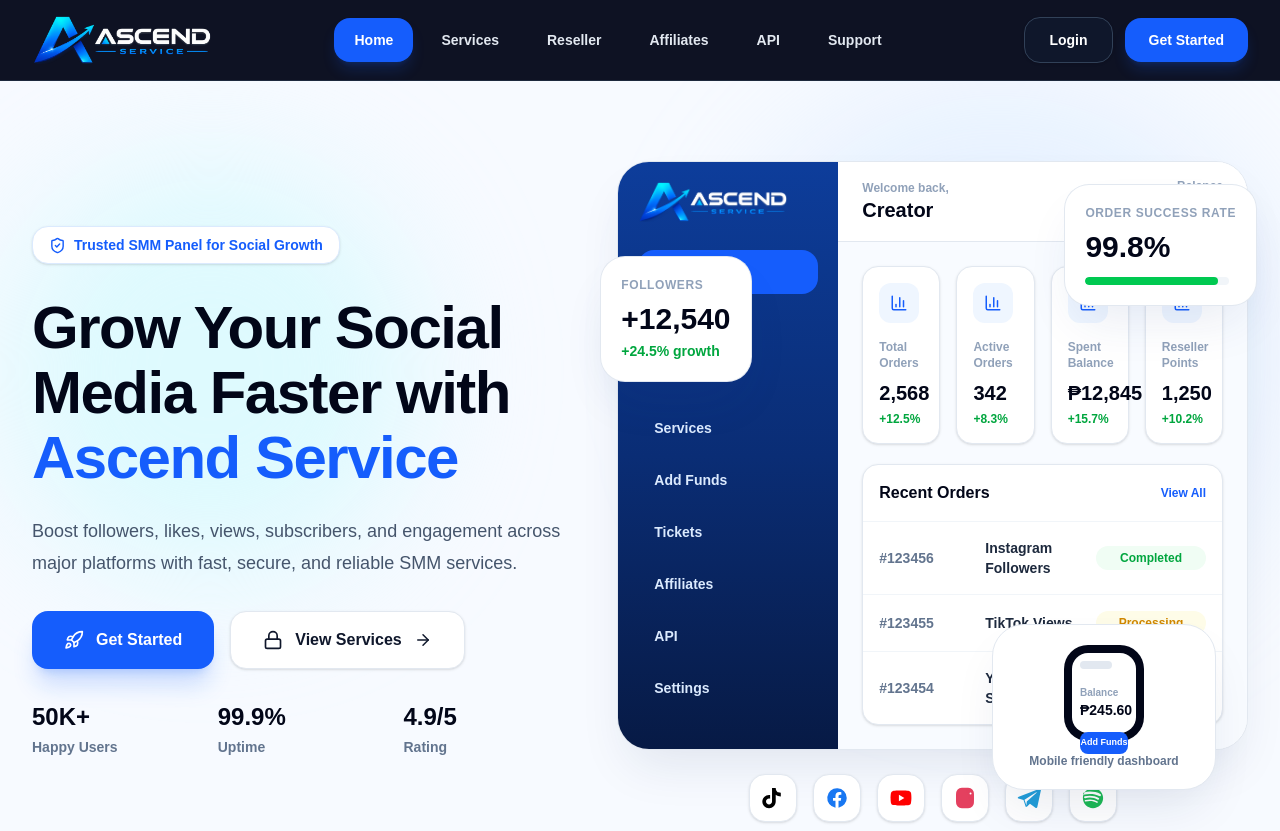
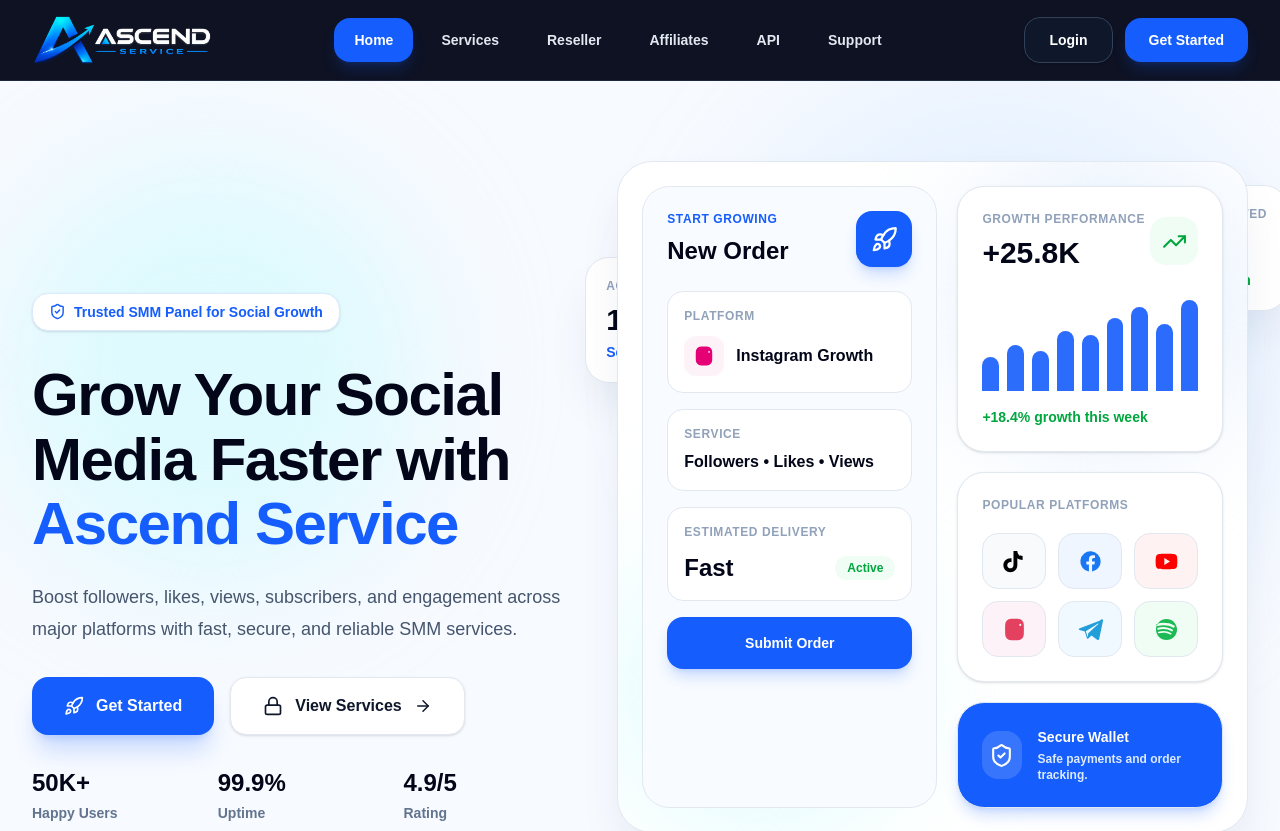
Before and after one commit to Kutcharaaa/SMM-Website1, a Next.js app: page / in a window 1280 px wide. Shown: the top 831 px of the page. Built offline with nearby package versions, Linux system fonts and the light colour scheme.

Commit message:
Use real platform icons on landing page3

```diff
--- a/app/page.tsx
+++ b/app/page.tsx
@@ -224,156 +224,176 @@ export default function HomePage() {
           </div>
 
           <div className="relative z-10">
-            <div className="relative mx-auto max-w-[720px]">
-              <div className="absolute -right-2 top-6 hidden rounded-3xl bg-white p-5 shadow-2xl shadow-blue-900/10 ring-1 ring-slate-200 lg:block">
+            <div className="relative mx-auto max-w-[680px]">
+              <div className="absolute -right-10 top-6 hidden rounded-3xl border border-slate-200 bg-white p-5 shadow-2xl shadow-blue-950/10 lg:block">
                 <p className="text-xs font-black uppercase tracking-wider text-slate-400">
-                  Order Success Rate
+                  Orders Completed
                 </p>
+
                 <p className="mt-2 text-3xl font-black text-slate-950">
-                  99.8%
+                  128.6K
                 </p>
-                <div className="mt-3 h-2 w-36 overflow-hidden rounded-full bg-slate-100">
-                  <div className="h-full w-[92%] rounded-full bg-green-500" />
-                </div>
-              </div>
 
-              <div className="absolute -left-4 top-24 hidden rounded-3xl bg-white p-5 shadow-2xl shadow-blue-900/10 ring-1 ring-slate-200 lg:block">
-                <p className="text-xs font-black uppercase tracking-wider text-slate-400">
-                  Followers
-                </p>
-                <p className="mt-2 text-3xl font-black text-slate-950">
-                  +12,540
-                </p>
                 <p className="mt-1 text-sm font-black text-green-600">
-                  +24.5% growth
+                  +23.1% this month
                 </p>
               </div>
 
-              <div className="overflow-hidden rounded-[2rem] border border-slate-200 bg-white shadow-2xl shadow-blue-950/10">
-                <div className="grid min-h-[420px] grid-cols-[220px_1fr]">
-                  <aside className="hidden bg-gradient-to-b from-[#0d3d9b] via-[#0a2d75] to-[#071a45] p-5 text-white md:block">
-                    <img
-                      src="/logo.png"
-                      alt="Ascend Service"
-                      className="h-10 w-auto"
-                    />
+              <div className="absolute -left-8 top-24 hidden rounded-3xl border border-slate-200 bg-white p-5 shadow-2xl shadow-blue-950/10 lg:block">
+                <p className="text-xs font-black uppercase tracking-wider text-slate-400">
+                  Active Platforms
+                </p>
 
-                    <div className="mt-7 space-y-2">
-                      {[
-                        "Dashboard",
-                        "New Order",
-                        "Orders",
-                        "Services",
-                        "Add Funds",
-                        "Tickets",
-                        "Affiliates",
-                        "API",
-                        "Settings",
-                      ].map((item, index) => (
-                        <div
-                          key={item}
-                          className={`rounded-2xl px-4 py-3 text-sm font-bold ${
-                            index === 0
-                              ? "bg-blue-600 text-white"
-                              : "text-blue-100"
-                          }`}
-                        >
-                          {item}
-                        </div>
-                      ))}
-                    </div>
-                  </aside>
+                <p className="mt-2 text-3xl font-black text-slate-950">
+                  100+
+                </p>
 
-                  <div className="bg-[#f8fbff]">
-                    <div className="flex h-20 items-center justify-between border-b border-slate-200 bg-white px-6">
+                <p className="mt-1 text-sm font-black text-blue-600">
+                  Services available
+                </p>
+              </div>
+
+              <div className="relative overflow-hidden rounded-[2.2rem] border border-slate-200 bg-white p-6 shadow-2xl shadow-blue-950/10">
+                <div className="absolute right-0 top-0 h-72 w-72 rounded-full bg-blue-100/70 blur-3xl" />
+                <div className="absolute bottom-0 left-0 h-72 w-72 rounded-full bg-cyan-100/60 blur-3xl" />
+
+                <div className="relative grid gap-5 lg:grid-cols-[1fr_0.9fr]">
+                  <div className="rounded-[1.7rem] border border-slate-200 bg-[#f8fbff] p-6">
+                    <div className="flex items-center justify-between">
                       <div>
-                        <p className="text-xs font-bold text-slate-400">
-                          Welcome back,
+                        <p className="text-xs font-black uppercase tracking-wider text-blue-600">
+                          Start Growing
                         </p>
-                        <h3 className="text-xl font-black text-slate-950">
-                          Creator
+
+                        <h3 className="mt-2 text-2xl font-black text-slate-950">
+                          New Order
                         </h3>
                       </div>
 
-                      <div className="text-right">
-                        <p className="text-xs font-bold text-slate-400">
-                          Balance
-                        </p>
-                        <p className="text-2xl font-black text-blue-600">
-                          ₱12,845.00
-                        </p>
+                      <div className="flex h-14 w-14 items-center justify-center rounded-2xl bg-blue-600 text-white shadow-lg shadow-blue-600/20">
+                        <Rocket size={27} />
                       </div>
                     </div>
 
-                    <div className="p-6">
-                      <div className="grid gap-4 md:grid-cols-4">
-                        {[
-                          ["Total Orders", "2,568", "+12.5%"],
-                          ["Active Orders", "342", "+8.3%"],
-                          ["Spent Balance", "₱12,845", "+15.7%"],
-                          ["Reseller Points", "1,250", "+10.2%"],
-                        ].map(([title, value, growth]) => (
-                          <div
-                            key={title}
-                            className="rounded-2xl border border-slate-200 bg-white p-4 shadow-sm"
-                          >
-                            <div className="mb-4 flex h-10 w-10 items-center justify-center rounded-xl bg-blue-50 text-blue-600">
-                              <BarChart3 size={18} />
-                            </div>
+                    <div className="mt-6 space-y-4">
+                      <div className="rounded-2xl border border-slate-200 bg-white p-4">
+                        <p className="text-xs font-black uppercase tracking-wider text-slate-400">
+                          Platform
+                        </p>
 
-                            <p className="text-xs font-bold text-slate-400">
-                              {title}
-                            </p>
+                        <div className="mt-3 flex items-center gap-3">
+                          <div className="flex h-10 w-10 items-center justify-center rounded-xl bg-pink-50 text-pink-600">
+                            <InstagramIcon size={22} />
+                          </div>
 
-                            <h4 className="mt-2 text-xl font-black text-slate-950">
-                              {value}
-                            </h4>
-
-                            <p className="mt-1 text-xs font-black text-green-600">
-                              {growth}
-                            </p>
-                          </div>
-                        ))}
+                          <p className="font-black text-slate-950">
+                            Instagram Growth
+                          </p>
+                        </div>
                       </div>
 
-                      <div className="mt-5 overflow-hidden rounded-2xl border border-slate-200 bg-white shadow-sm">
-                        <div className="flex items-center justify-between border-b border-slate-100 p-4">
-                          <h4 className="font-black text-slate-950">
-                            Recent Orders
-                          </h4>
+                      <div className="rounded-2xl border border-slate-200 bg-white p-4">
+                        <p className="text-xs font-black uppercase tracking-wider text-slate-400">
+                          Service
+                        </p>
 
-                          <span className="text-xs font-black text-blue-600">
-                            View All
+                        <p className="mt-2 font-black text-slate-950">
+                          Followers • Likes • Views
+                        </p>
+                      </div>
+
+                      <div className="rounded-2xl border border-slate-200 bg-white p-4">
+                        <p className="text-xs font-black uppercase tracking-wider text-slate-400">
+                          Estimated Delivery
+                        </p>
+
+                        <div className="mt-3 flex items-center justify-between">
+                          <p className="text-2xl font-black text-slate-950">
+                            Fast
+                          </p>
+
+                          <span className="rounded-full bg-green-50 px-3 py-1 text-xs font-black text-green-600">
+                            Active
                           </span>
                         </div>
+                      </div>
 
-                        <div className="divide-y divide-slate-100">
-                          {[
-                            ["#123456", "Instagram Followers", "Completed"],
-                            ["#123455", "TikTok Views", "Processing"],
-                            ["#123454", "YouTube Subscribers", "Completed"],
-                          ].map(([id, service, status]) => (
+                      <div className="rounded-2xl bg-blue-600 py-4 text-center text-sm font-black text-white shadow-lg shadow-blue-600/20">
+                        Submit Order
+                      </div>
+                    </div>
+                  </div>
+
+                  <div className="space-y-5">
+                    <div className="rounded-[1.7rem] border border-slate-200 bg-white p-6 shadow-sm">
+                      <div className="flex items-center justify-between">
+                        <div>
+                          <p className="text-xs font-black uppercase tracking-wider text-slate-400">
+                            Growth Performance
+                          </p>
+
+                          <h3 className="mt-2 text-3xl font-black text-slate-950">
+                            +25.8K
+                          </h3>
+                        </div>
+
+                        <div className="flex h-12 w-12 items-center justify-center rounded-2xl bg-green-50 text-green-600">
+                          <TrendingUp size={25} />
+                        </div>
+                      </div>
+
+                      <div className="mt-6 flex h-24 items-end gap-2">
+                        {[35, 48, 42, 62, 58, 76, 88, 70, 95].map(
+                          (height, index) => (
                             <div
-                              key={id}
-                              className="grid grid-cols-[90px_1fr_110px] items-center gap-4 px-4 py-4 text-sm"
+                              key={index}
+                              className="flex-1 rounded-t-xl bg-blue-600/90"
+                              style={{ height: `${height}%` }}
+                            />
+                          ),
+                        )}
+                      </div>
+
+                      <p className="mt-4 text-sm font-black text-green-600">
+                        +18.4% growth this week
+                      </p>
+                    </div>
+
+                    <div className="rounded-[1.7rem] border border-slate-200 bg-white p-6 shadow-sm">
+                      <p className="text-xs font-black uppercase tracking-wider text-slate-400">
+                        Popular Platforms
+                      </p>
+
+                      <div className="mt-5 grid grid-cols-3 gap-3">
+                        {platforms.slice(0, 6).map((platform) => {
+                          const Icon = platform.icon;
+
+                          return (
+                            <div
+                              key={platform.name}
+                              className={`flex h-14 items-center justify-center rounded-2xl border border-slate-200 ${platform.bg} ${platform.color}`}
                             >
-                              <p className="font-bold text-slate-500">{id}</p>
+                              <Icon size={25} />
+                            </div>
+                          );
+                        })}
+                      </div>
+                    </div>
 
-                              <p className="font-black text-slate-800">
-                                {service}
-                              </p>
+                    <div className="rounded-[1.7rem] border border-slate-200 bg-blue-600 p-6 text-white shadow-lg shadow-blue-600/20">
+                      <div className="flex items-center gap-4">
+                        <div className="flex h-12 w-12 items-center justify-center rounded-2xl bg-white/15">
+                          <ShieldCheck size={25} />
+                        </div>
 
-                              <span
-                                className={`rounded-full px-3 py-1 text-center text-xs font-black ${
-                                  status === "Completed"
-                                    ? "bg-green-50 text-green-600"
-                                    : "bg-yellow-50 text-yellow-600"
-                                }`}
-                              >
-                                {status}
-                              </span>
-                            </div>
-                          ))}
+                        <div>
+                          <p className="text-sm font-black">
+                            Secure Wallet
+                          </p>
+
+                          <p className="mt-1 text-xs font-semibold text-blue-100">
+                            Safe payments and order tracking.
+                          </p>
                         </div>
                       </div>
                     </div>
@@ -381,43 +401,25 @@ export default function HomePage() {
                 </div>
               </div>
 
-              <div className="absolute bottom-8 right-8 hidden w-56 rounded-[2rem] border border-slate-200 bg-white p-5 shadow-2xl shadow-blue-950/10 lg:block">
-                <div className="mx-auto h-24 w-20 rounded-[1.5rem] bg-slate-950 p-2">
-                  <div className="h-full rounded-[1rem] bg-white p-2">
-                    <div className="h-2 w-8 rounded-full bg-slate-200" />
-
-                    <p className="mt-4 text-[10px] font-bold text-slate-400">
-                      Balance
+              <div className="mt-6 grid gap-4 sm:grid-cols-3">
+                {[
+                  ["50K+", "Happy Users"],
+                  ["99.9%", "Uptime"],
+                  ["4.9/5", "User Rating"],
+                ].map(([value, label]) => (
+                  <div
+                    key={label}
+                    className="rounded-3xl border border-slate-200 bg-white p-5 text-center shadow-sm"
+                  >
+                    <p className="text-2xl font-black text-slate-950">
+                      {value}
                     </p>
 
-                    <p className="text-sm font-black text-slate-950">
-                      ₱245.60
+                    <p className="mt-1 text-sm font-bold text-slate-500">
+                      {label}
                     </p>
-
-                    <div className="mt-3 rounded-lg bg-blue-600 py-1 text-center text-[9px] font-black text-white">
-                      Add Funds
-                    </div>
                   </div>
-                </div>
-
-                <p className="mt-3 text-center text-xs font-black text-slate-500">
-                  Mobile friendly dashboard
-                </p>
-              </div>
-
-              <div className="mt-6 flex flex-wrap items-center justify-center gap-4">
-                {platforms.slice(0, 6).map((platform) => {
-                  const Icon = platform.icon;
-
-                  return (
-                    <div
-                      key={platform.name}
-                      className={`flex h-12 w-12 items-center justify-center rounded-2xl border border-slate-200 bg-white shadow-sm ${platform.color}`}
-                    >
-                      <Icon size={24} />
-                    </div>
-                  );
-                })}
+                ))}
               </div>
             </div>
           </div>
```
